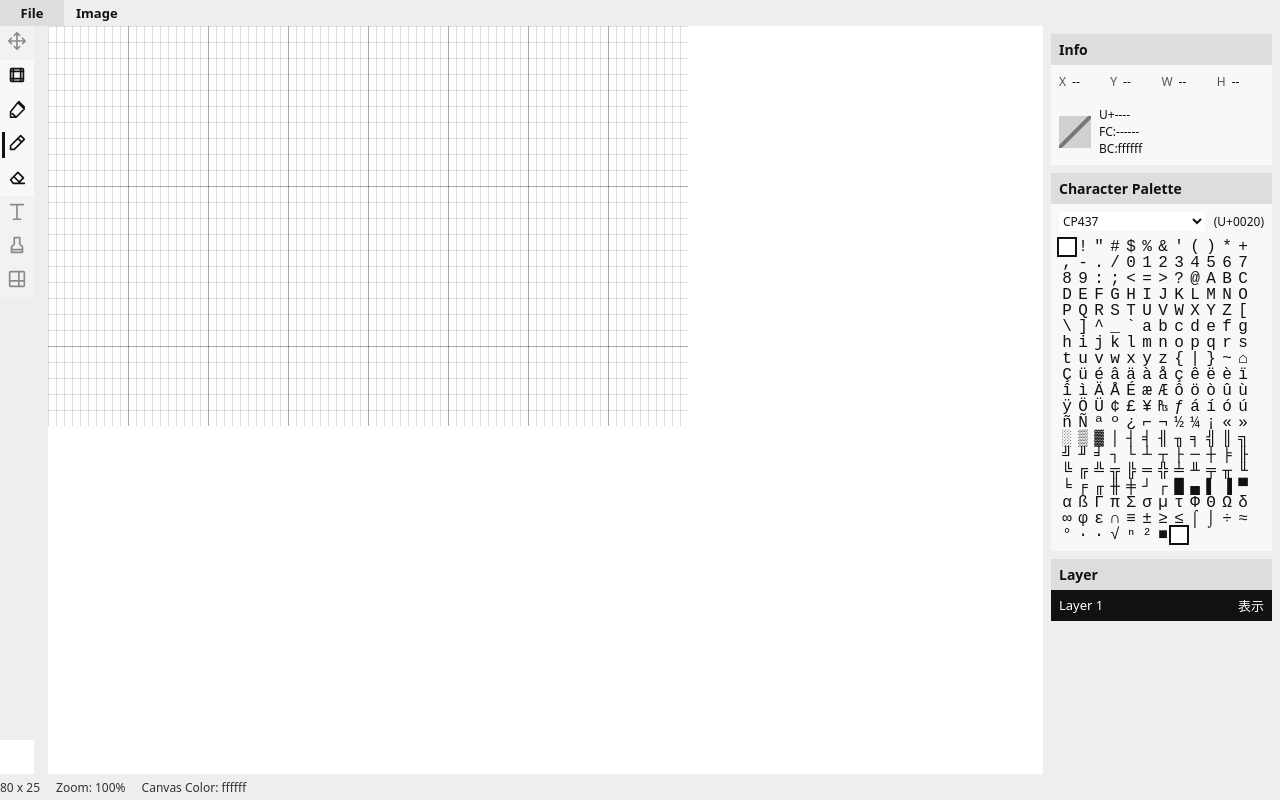
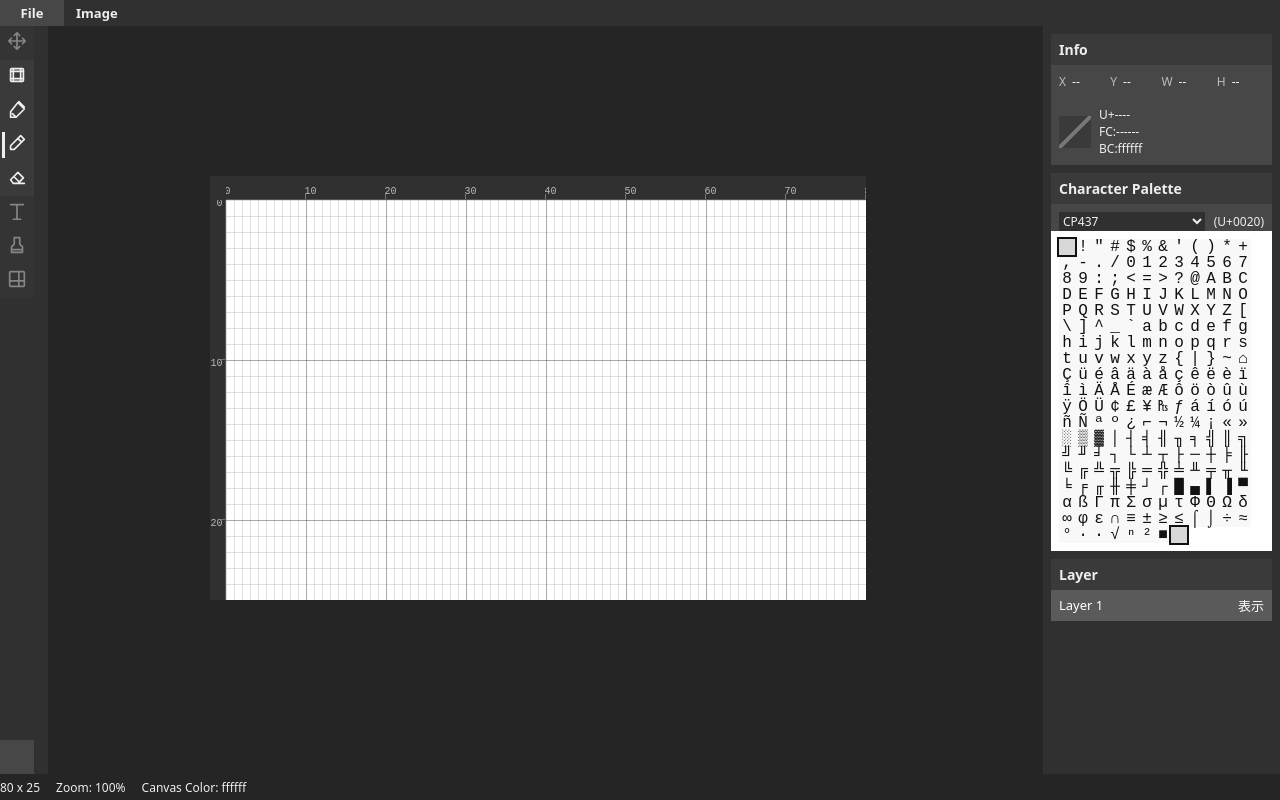
Before and after one commit to KEDARUMA/elegg.jp-retro-crt, a Vue app in the folder apps/aa-maker/: page / in a window 1280 px wide. Built offline with nearby package versions, Linux system fonts and the light colour scheme.

Commit message:
feat: AA Makerの編集ビューとUI表示を改善
feat: 編集エリアにメモリ付きパン表示を追加
refactor: AA MakerのUIをダークテーマへ調整
docs: 通常改修後のbuild実行ルールを追加

```diff
--- a/apps/aa-maker/src/components/EditorGrid.vue
+++ b/apps/aa-maker/src/components/EditorGrid.vue
@@ -1,4 +1,6 @@
 <script setup lang="ts">
+import { computed, onMounted, onUnmounted, ref } from "vue";
+
 type GridCell = {
   x: number;
   y: number;
@@ -13,18 +15,211 @@ defineProps<{
   selectionStyle: Record<string, string> | null;
 }>();
 
-defineEmits<{
+const emit = defineEmits<{
   cellEnter: [x: number, y: number];
   cellDown: [x: number, y: number, event: PointerEvent];
   cellUp: [x: number, y: number];
   cellContext: [x: number, y: number, event: MouseEvent];
   gridWheel: [event: WheelEvent];
 }>();
+
+const topRulerMarks = Array.from({ length: 9 }, (_, index) => index * 10);
+const leftRulerMarks = Array.from({ length: 3 }, (_, index) => index * 10);
+const gridWrapRef = ref<HTMLElement | null>(null);
+const editorStageRef = ref<HTMLElement | null>(null);
+const viewportSize = ref({ width: 0, height: 0 });
+const stagePosition = ref({ x: 0, y: 0 });
+const stageSize = ref({ width: 0, height: 0 });
+const rulerSize = ref({ topHeight: 24, leftWidth: 16 });
+const panOffset = ref({ x: 0, y: 0 });
+const activePan = ref<{
+  pointerId: number;
+  startX: number;
+  startY: number;
+  baseX: number;
+  baseY: number;
+} | null>(null);
+const stageStyle = computed(() => ({
+  transform: `translate(${panOffset.value.x}px, ${panOffset.value.y}px)`,
+}));
+const gridPosition = computed(() => ({
+  x: stagePosition.value.x,
+  y: stagePosition.value.y,
+}));
+const visibleGridRect = computed(() => {
+  const leftBoundary = rulerSize.value.leftWidth;
+  const topBoundary = rulerSize.value.topHeight;
+  const left = clamp(gridPosition.value.x, leftBoundary, viewportSize.value.width);
+  const top = clamp(gridPosition.value.y, topBoundary, viewportSize.value.height);
+  const right = clamp(gridPosition.value.x + stageSize.value.width, leftBoundary, viewportSize.value.width);
+  const bottom = clamp(gridPosition.value.y + stageSize.value.height, topBoundary, viewportSize.value.height);
+
+  return {
+    left,
+    top,
+    width: Math.max(0, right - left),
+    height: Math.max(0, bottom - top),
+  };
+});
+const topRulerPosition = computed(() => ({
+  x: visibleGridRect.value.left,
+  y: visibleGridRect.value.top - rulerSize.value.topHeight,
+}));
+const leftRulerPosition = computed(() => ({
+  x: visibleGridRect.value.left - rulerSize.value.leftWidth,
+  y: visibleGridRect.value.top,
+}));
+const cornerPosition = computed(() => ({
+  x: leftRulerPosition.value.x,
+  y: topRulerPosition.value.y,
+}));
+const topRulerStyle = computed(() => ({
+  display: visibleGridRect.value.width > 0 && visibleGridRect.value.height > 0 ? undefined : "none",
+  left: `${topRulerPosition.value.x}px`,
+  top: `${topRulerPosition.value.y}px`,
+  width: `${visibleGridRect.value.width}px`,
+}));
+const leftRulerStyle = computed(() => ({
+  display: visibleGridRect.value.width > 0 && visibleGridRect.value.height > 0 ? undefined : "none",
+  left: `${leftRulerPosition.value.x}px`,
+  top: `${leftRulerPosition.value.y}px`,
+  height: `${visibleGridRect.value.height}px`,
+}));
+const cornerStyle = computed(() => ({
+  display: visibleGridRect.value.width > 0 && visibleGridRect.value.height > 0 ? undefined : "none",
+  left: `${cornerPosition.value.x}px`,
+  top: `${cornerPosition.value.y}px`,
+}));
+
+let resizeObserver: ResizeObserver | null = null;
+
+onMounted(() => {
+  updateLayoutSize();
+  resizeObserver = new ResizeObserver(updateLayoutSize);
+
+  if (gridWrapRef.value) {
+    resizeObserver.observe(gridWrapRef.value);
+  }
+
+  if (editorStageRef.value) {
+    resizeObserver.observe(editorStageRef.value);
+  }
+});
+
+onUnmounted(() => {
+  resizeObserver?.disconnect();
+});
+
+function handleViewportPointerDown(event: PointerEvent) {
+  if (event.button !== 1) {
+    return;
+  }
+
+  event.preventDefault();
+  activePan.value = {
+    pointerId: event.pointerId,
+    startX: event.clientX,
+    startY: event.clientY,
+    baseX: panOffset.value.x,
+    baseY: panOffset.value.y,
+  };
+  (event.currentTarget as HTMLElement).setPointerCapture(event.pointerId);
+}
+
+function handleViewportPointerMove(event: PointerEvent) {
+  const pan = activePan.value;
+
+  if (!pan || pan.pointerId !== event.pointerId) {
+    return;
+  }
+
+  panOffset.value = {
+    x: pan.baseX + event.clientX - pan.startX,
+    y: pan.baseY + event.clientY - pan.startY,
+  };
+  requestAnimationFrame(updateLayoutSize);
+}
+
+function handleViewportPointerEnd(event: PointerEvent) {
+  const pan = activePan.value;
+
+  if (!pan || pan.pointerId !== event.pointerId) {
+    return;
+  }
+
+  activePan.value = null;
+  (event.currentTarget as HTMLElement).releasePointerCapture(event.pointerId);
+}
+
+function handleViewportWheel(event: WheelEvent) {
+  emit("gridWheel", event);
+  requestAnimationFrame(updateLayoutSize);
+}
+
+function getTopRulerMarkStyle(mark: number) {
+  return {
+    left: `${mark * getCellWidth() + gridPosition.value.x - visibleGridRect.value.left}px`,
+  };
+}
+
+function getLeftRulerMarkStyle(mark: number) {
+  return {
+    top: `${mark * getCellHeight() + gridPosition.value.y - visibleGridRect.value.top}px`,
+  };
+}
+
+function updateLayoutSize() {
+  if (gridWrapRef.value && editorStageRef.value) {
+    const wrapRect = gridWrapRef.value.getBoundingClientRect();
+    const stageRect = editorStageRef.value.getBoundingClientRect();
+
+    viewportSize.value = {
+      width: wrapRect.width,
+      height: wrapRect.height,
+    };
+    stagePosition.value = {
+      x: stageRect.left - wrapRect.left,
+      y: stageRect.top - wrapRect.top,
+    };
+    stageSize.value = {
+      width: stageRect.width,
+      height: stageRect.height,
+    };
+  }
+
+  const rootStyle = getComputedStyle(document.documentElement);
+  rulerSize.value = {
+    topHeight: Number.parseFloat(rootStyle.getPropertyValue("--ruler-top-height")) || rulerSize.value.topHeight,
+    leftWidth: Number.parseFloat(rootStyle.getPropertyValue("--ruler-left-width")) || rulerSize.value.leftWidth,
+  };
+}
+
+function getCellWidth() {
+  return stageSize.value.width / 80;
+}
+
+function getCellHeight() {
+  return stageSize.value.height / 25;
+}
+
+function clamp(value: number, min: number, max: number) {
+  return Math.min(Math.max(value, min), max);
+}
 </script>
 
 <template>
-  <section class="editor-panel" aria-label="Editor" @wheel="$emit('gridWheel', $event)">
-    <div class="grid-wrap">
+  <section class="editor-panel" aria-label="Editor" @wheel="handleViewportWheel">
+    <div
+      ref="gridWrapRef"
+      class="grid-wrap"
+      :class="{ 'is-panning': activePan !== null }"
+      @pointerdown="handleViewportPointerDown"
+      @pointermove="handleViewportPointerMove"
+      @pointerup="handleViewportPointerEnd"
+      @pointercancel="handleViewportPointerEnd"
+      @auxclick.prevent
+    >
+      <div ref="editorStageRef" class="editor-stage" :style="stageStyle">
         <div class="aa-grid" role="grid" aria-label="80 by 25 ASCII art grid">
           <div
             v-for="cell in cells"
@@ -35,10 +230,10 @@ defineEmits<{
             :data-x="cell.x"
             :data-y="cell.y"
             :aria-label="`cell ${cell.x + 1},${cell.y + 1}`"
-          @pointerenter="$emit('cellEnter', cell.x, cell.y)"
-          @pointerdown="$emit('cellDown', cell.x, cell.y, $event)"
-          @pointerup="$emit('cellUp', cell.x, cell.y)"
-          @contextmenu="$emit('cellContext', cell.x, cell.y, $event)"
+            @pointerenter="emit('cellEnter', cell.x, cell.y)"
+            @pointerdown="emit('cellDown', cell.x, cell.y, $event)"
+            @pointerup="emit('cellUp', cell.x, cell.y)"
+            @contextmenu="emit('cellContext', cell.x, cell.y, $event)"
           >
             {{ getCellText(cell.x, cell.y) }}
           </div>
@@ -46,5 +241,17 @@ defineEmits<{
           <div v-if="selectionStyle" class="aa-selection" :style="selectionStyle" aria-hidden="true"></div>
         </div>
       </div>
+      <div class="ruler-corner" :style="cornerStyle" aria-hidden="true"></div>
+      <div class="top-ruler" :style="topRulerStyle" aria-hidden="true">
+        <span v-for="mark in topRulerMarks" :key="mark" class="top-ruler-mark" :style="getTopRulerMarkStyle(mark)">
+          {{ mark }}
+        </span>
+      </div>
+      <div class="left-ruler" :style="leftRulerStyle" aria-hidden="true">
+        <span v-for="mark in leftRulerMarks" :key="mark" class="left-ruler-mark" :style="getLeftRulerMarkStyle(mark)">
+          {{ mark }}
+        </span>
+      </div>
+    </div>
   </section>
 </template>
--- a/apps/aa-maker/src/style.css
+++ b/apps/aa-maker/src/style.css
@@ -1,9 +1,11 @@
 :root {
-  color: #111111;
-  background: #d8d8d8;
+  color: #eeeeee;
+  background: #252525;
   --cell-width: 8px;
   --cell-height: 16px;
   --cell-font-size: 16px;
+  --ruler-top-height: 24px;
+  --ruler-left-width: 16px;
   --aa-font-family: "MS Gothic", monospace;
   font-family: system-ui, -apple-system, BlinkMacSystemFont, "Segoe UI", sans-serif;
   font-synthesis: none;
@@ -41,7 +43,7 @@ button {
   width: 100%;
   min-height: 0;
   padding: 0;
-  background: #c8c8c8;
+  background: #252525;
 }
 
 .top-menu {
@@ -52,7 +54,7 @@ button {
   gap: 0;
   min-height: 26px;
   padding: 0;
-  background: #eeeeee;
+  background: #303030;
 }
 
 .menu-list {
@@ -64,8 +66,8 @@ button {
 .palette-button,
 .tool-button {
   border: 0;
-  background: #f8f8f8;
-  color: #111111;
+  background: #3a3a3a;
+  color: #eeeeee;
 }
 
 .menu-list button {
@@ -73,19 +75,19 @@ button {
   min-height: 26px;
   padding: 0 12px;
   background: transparent;
-  color: #111111;
+  color: #eeeeee;
   font-size: 13px;
   font-weight: 600;
 }
 
 .menu-list button:hover,
 .menu-list button:focus-visible {
-  background: #dddddd;
+  background: #474747;
   outline: 0;
 }
 
 .menu-list button:active {
-  background: #d0d0d0;
+  background: #555555;
 }
 
 .toolbox {
@@ -96,7 +98,7 @@ button {
   align-items: stretch;
   min-height: 0;
   padding: 0;
-  background: #eeeeee;
+  background: #303030;
 }
 
 .tool-list {
@@ -119,7 +121,7 @@ button {
   bottom: 4px;
   left: 2px;
   width: 3px;
-  background: #111111;
+  background: #eeeeee;
   content: "";
 }
 
@@ -142,8 +144,8 @@ button {
   display: block;
   width: 34px;
   height: 34px;
-  background: #ffffff;
-  color: #000000;
+  background: #474747;
+  color: #eeeeee;
   font-family: var(--aa-font-family);
   font-size: 20px;
   line-height: 32px;
@@ -158,17 +160,98 @@ button {
   min-width: 0;
   min-height: 0;
   padding: 0;
-  background: #bdbdbd;
+  background: #252525;
   overflow: hidden;
 }
 
 .grid-wrap {
+  position: relative;
   flex: 1;
+  display: grid;
+  place-items: center;
   min-width: 0;
   min-height: 0;
   padding: 0;
-  background: #ffffff;
-  overflow: auto;
+  background: #252525;
+  overflow: hidden;
+  touch-action: none;
+}
+
+.grid-wrap.is-panning {
+  cursor: grabbing;
+}
+
+.editor-stage {
+  position: relative;
+  width: calc(var(--cell-width) * 80);
+  height: calc(var(--cell-height) * 25);
+  will-change: transform;
+}
+
+.ruler-corner,
+.top-ruler,
+.left-ruler {
+  position: absolute;
+  z-index: 3;
+  background: #303030;
+  color: #bbbbbb;
+  font-family: var(--aa-font-family);
+  font-size: 10px;
+  line-height: 1;
+  pointer-events: none;
+  user-select: none;
+}
+
+.ruler-corner {
+  width: var(--ruler-left-width);
+  height: var(--ruler-top-height);
+}
+
+.top-ruler {
+  height: var(--ruler-top-height);
+  overflow: hidden;
+  border-bottom: 1px solid #555555;
+}
+
+.left-ruler {
+  width: var(--ruler-left-width);
+  overflow: hidden;
+  border-right: 1px solid #555555;
+}
+
+.top-ruler-mark,
+.left-ruler-mark {
+  position: absolute;
+}
+
+.top-ruler-mark {
+  bottom: 2px;
+  transform: translateX(-1px);
+}
+
+.top-ruler-mark::before {
+  position: absolute;
+  bottom: -2px;
+  left: 0;
+  width: 1px;
+  height: 5px;
+  background: #777777;
+  content: "";
+}
+
+.left-ruler-mark {
+  right: 2px;
+  transform: translateY(-1px);
+}
+
+.left-ruler-mark::before {
+  position: absolute;
+  top: 0;
+  right: -2px;
+  width: 5px;
+  height: 1px;
+  background: #777777;
+  content: "";
 }
 
 .aa-grid {
@@ -245,12 +328,12 @@ button {
   min-width: 0;
   min-height: 0;
   padding: 8px;
-  background: #eeeeee;
+  background: #303030;
   overflow: auto;
 }
 
 .panel-section {
-  background: #f8f8f8;
+  background: #474747;
 }
 
 .panel-section--grow {
@@ -260,7 +343,7 @@ button {
 .panel-section h2 {
   margin: 0;
   padding: 6px 8px;
-  background: #dddddd;
+  background: #3a3a3a;
   font-size: 14px;
 }
 
@@ -276,7 +359,7 @@ button {
 }
 
 .info-grid span {
-  color: #555555;
+  color: #bbbbbb;
 }
 
 .info-grid strong {
@@ -297,8 +380,8 @@ button {
 }
 
 .cell-preview {
-  background: #ffffff;
-  color: #000000;
+  background: #474747;
+  color: #eeeeee;
   font-family: var(--aa-font-family);
   font-size: 20px;
   line-height: 30px;
@@ -308,7 +391,7 @@ button {
 .empty-cell-preview {
   background:
     linear-gradient(135deg, transparent 45%, #777777 46%, #777777 54%, transparent 55%),
-    #d0d0d0;
+    #3a3a3a;
 }
 
 .palette-select-label {
@@ -323,8 +406,8 @@ button {
 .palette-select {
   min-width: 0;
   border: 0;
-  background: #ffffff;
-  color: #111111;
+  background: #303030;
+  color: #eeeeee;
   font: inherit;
 }
 
@@ -340,10 +423,12 @@ button {
   flex-wrap: wrap;
   align-content: flex-start;
   gap: 0;
+  background: #ffffff;
   padding: 8px;
 }
 
 .history-palette {
+  background: #ffffff;
   padding: 8px;
 }
 
@@ -368,12 +453,13 @@ button {
   border: 0;
   outline: 1px solid transparent;
   background: #f8f8f8;
+  color: #111111;
   overflow: visible;
   user-select: none;
 }
 
 .palette-button:disabled {
-  background: #eeeeee;
+  background: #303030;
   cursor: default;
 }
 
@@ -399,7 +485,7 @@ button {
   position: relative;
   z-index: 1;
   outline: 2px solid #111111;
-  background: #ffffff;
+  background: #d8d8d8;
 }
 
 .keyboard-palette,
@@ -411,8 +497,8 @@ button {
   width: 100%;
   min-height: 24px;
   border: 0;
-  background: #ffffff;
-  color: #111111;
+  background: #303030;
+  color: #eeeeee;
   font: inherit;
 }
 
@@ -420,7 +506,8 @@ button {
   position: relative;
   height: 260px;
   margin-top: 0;
-  background: #f8f8f8;
+  background: #ffffff;
+  color: #111111;
   overflow: auto;
 }
 
@@ -454,7 +541,7 @@ button {
 }
 
 .layer-item.is-active {
-  background: #111111;
+  background: #5a5a5a;
   color: #ffffff;
 }
 
@@ -469,7 +556,7 @@ button {
 
 .empty-note {
   padding: 10px 8px;
-  color: #555555;
+  color: #bbbbbb;
   font-size: 13px;
 }
 
@@ -481,7 +568,7 @@ button {
   gap: 16px;
   min-width: 0;
   padding: 0;
-  background: #eeeeee;
-  color: #333333;
+  background: #252525;
+  color: #eeeeee;
   font-size: 12px;
 }
```
Also changed, not shown: 1 other file (tests, documents, lock files or other folders). Lines whose indentation alone changed are shown as unchanged.
